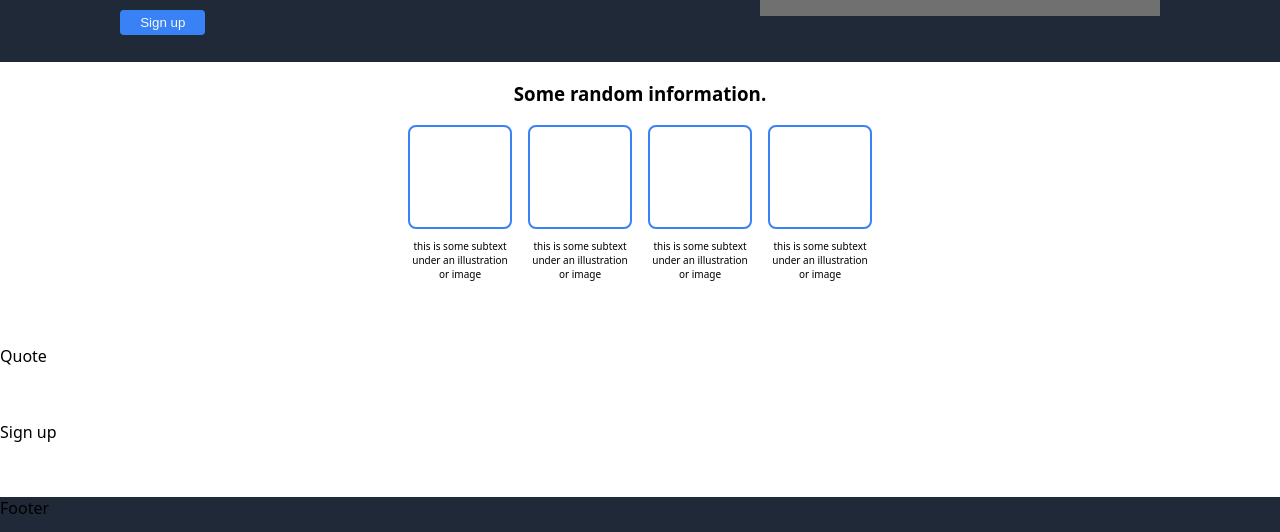
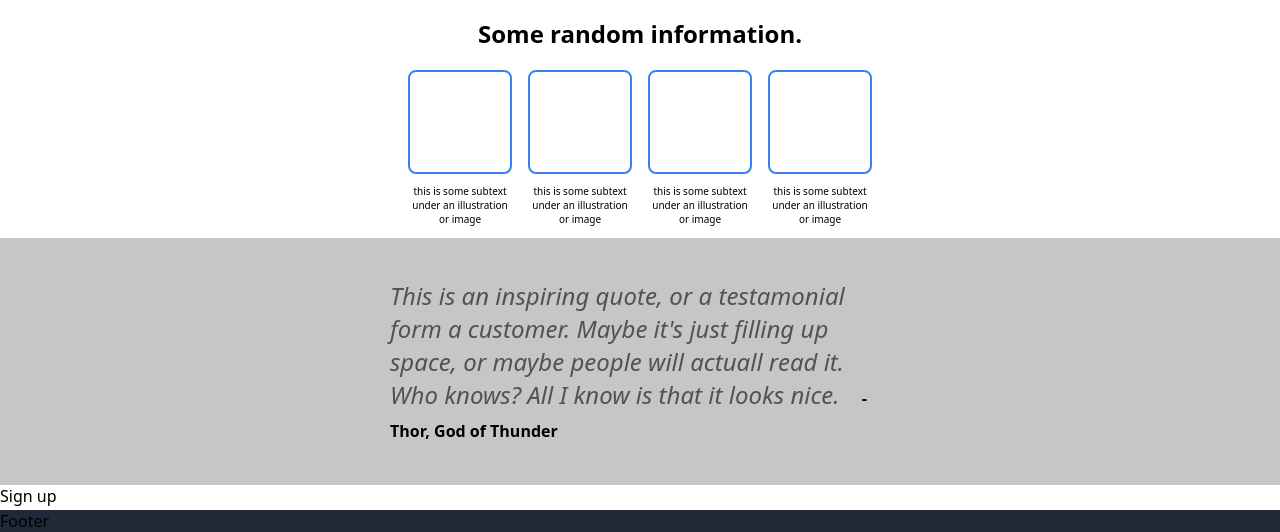
Before and after one commit to samfoit/odin-landingpage, a plain HTML site: page index.html in a window 1280 px wide. Shown: the part 268-800 px from the top of the page. Drawn offline with Linux system fonts and the light colour scheme.

Commit message:
Added Quote Section

```diff
--- a/index.html
+++ b/index.html
@@ -25,7 +25,7 @@
         <div class="image">this is a placeholder for an image</div>
     </div>
     <div class="info">
-        <h3>Some random information.</h3>
+        <h2>Some random information.</h2>
         <div class="box-container">
             <div class="box">
                 <div class="box-placeholder"></div>
@@ -45,7 +45,10 @@
             </div>
         </div>
     </div>
-    <div class="quote">Quote</div>
+    <div class="quote">
+        <div class="quote-text"><em>This is an inspiring quote, or a testamonial form a customer. Maybe it's just filling up space, or maybe people will actuall read it.
+            Who knows? All I know is that it looks nice.</em> <strong>-Thor, God of Thunder</strong></div>
+    </div>
     <div class="sign-up">Sign up</div>
     <div class="footer">Footer</div>
 </body>
--- a/style.css
+++ b/style.css
@@ -116,3 +116,24 @@ p {
     color: black;
     text-align: center;
 }
+
+.quote {
+    background-color: #c6c6c6;
+    display: flex;
+    align-items: center;
+    justify-content: center;
+    padding: 40px;
+}
+
+.quote-text {
+    font-size: 24px;
+    color: #525252;
+    padding: 0px 350px 0px 350px;
+}
+
+.quote-text strong {
+    color: #000000;
+    display: inline;
+    font-size: 16px;
+    padding: 100px 0px 0px 2vh;
+}
```
